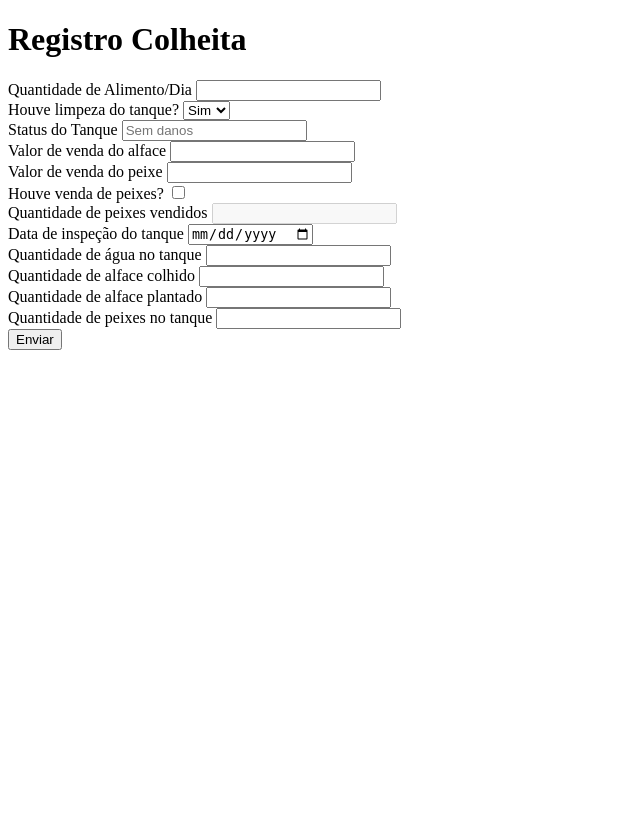
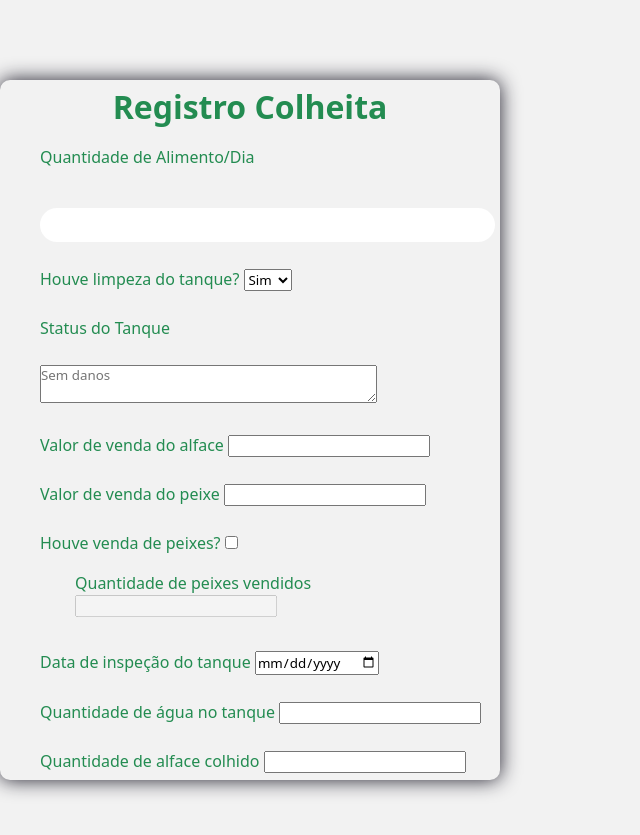
Before and after one commit to thainazanfolin/DashAquaponia, a Django app: page /registro/ in a window 1280 px wide. Shown: the top 835 px of the page, without its empty margins (0-640 px from the left). Run offline with Django 4.2, Linux system fonts and the light colour scheme; data that the repository does not hold is empty; some libraries are stand-ins or nearby versions.

Commit message:
adjusting registration screen

```diff
--- a/DashAquaponia/templates/dash.html
+++ b/DashAquaponia/templates/dash.html
@@ -9,6 +9,12 @@
     <title>Dash Aquaponia</title>
 
     <link rel="stylesheet" href="{% static 'css/style.css' %}">
+    <script src="https://kit.fontawesome.com/0edc8eb879.js" crossorigin="anonymous"></script>
+    <script src="https://cdn.jsdelivr.net/npm/chart.js"></script>
+
+    <link rel="apple-touch-icon" sizes="180x180" href="{% static 'img/apple-touch-icon.png' %}">
+    <link rel="icon" type="image/png" sizes="32x32" href="{% static 'img/favicon-32x32.png' %}">
+    <link rel="icon" type="image/png" sizes="16x16" href="{% static 'img/favicon-16x16.png' %}">
 
 </head>
 <body>
--- a/DashAquaponia/templates/login.html
+++ b/DashAquaponia/templates/login.html
@@ -9,6 +9,12 @@
   <title>Login</title>
   <link rel="stylesheet" href="{% static 'css/style.css' %}">
   <script src="https://kit.fontawesome.com/cf6fa412bd.js" crossorigin="anonymous"></script>
+  <script src="https://kit.fontawesome.com/0edc8eb879.js" crossorigin="anonymous"></script>
+  <script src="https://cdn.jsdelivr.net/npm/chart.js"></script>
+
+  <link rel="apple-touch-icon" sizes="180x180" href="{% static 'img/apple-touch-icon.png' %}">
+  <link rel="icon" type="image/png" sizes="32x32" href="{% static 'img/favicon-32x32.png' %}">
+  <link rel="icon" type="image/png" sizes="16x16" href="{% static 'img/favicon-16x16.png' %}">
 </head>
 
 <body class="loginbody">
--- a/DashAquaponia/templates/registro.html
+++ b/DashAquaponia/templates/registro.html
@@ -1,71 +1,83 @@
 {% load static %}
 
 <!DOCTYPE html>
-<html lang="en">
+<html lang="pt-br">
 <head>
     <meta charset="UTF-8">
     <meta http-equiv="X-UA-Compatible" content="IE=edge">
     <meta name="viewport" content="width=device-width, initial-scale=1.0">
     <title>Registro Colheita</title>
+
+    <link rel="stylesheet" href="{% static 'css/style.css' %}">
+    <script src="https://kit.fontawesome.com/0edc8eb879.js" crossorigin="anonymous"></script>
+    <script src="https://cdn.jsdelivr.net/npm/chart.js"></script>
+
+    <link rel="apple-touch-icon" sizes="180x180" href="{% static 'img/apple-touch-icon.png' %}">
+    <link rel="icon" type="image/png" sizes="32x32" href="{% static 'img/favicon-32x32.png' %}">
+    <link rel="icon" type="image/png" sizes="16x16" href="{% static 'img/favicon-16x16.png' %}">
 </head>
 <body>
     <form action={% url 'DashAquaponia:registro' %} method="POST">
         {% csrf_token %}
+        <div class="registrocontainer">
             <h1>Registro Colheita</h1>
-        <div>
+            <div class="registrolabel">
                 <label for="qtdeAlimentoPeixe" >Quantidade de Alimento/Dia</label>
                 <input type="text" id="qtdeAlimentoPeixe" name="qtdeAlimentoPeixe" required>
             </div>
-        <div>
+            <div class="registrolabel">
                 <label for="limpezaAgua">Houve limpeza do tanque?</label>
                 <select name="limpezaAgua" id="limpezaAgua">
                     <option value="Sim">Sim</option>
                     <option value="Não">Não</option>
                 </select>
             </div>
-        <div>
+            <div class="registrolabel">
                 <label for="statusTanque" >Status do Tanque</label>
-            <input type="text" id="statusTanque" name="statusTanque" placeholder="Sem danos" required>
             </div>
-        <div>
+            <div class="registrolabel">
+                <textarea name="statustanque" id="statustanque" cols="40" rows="2" placeholder="Sem danos"></textarea>
+            </div>
+            <div class="registrolabel">
                 <label for="valorAlface" >Valor de venda do alface</label>
                 <input type="number" id="valorAlface" name="valorAlface" required>
             </div>
-        <div>
+            <div class="registrolabel">
                 <label for="valorPeixe" >Valor de venda do peixe</label>
                 <input type="number" id="valorPeixe" name="valorPeixe" required>
             </div>
-        <div>
+            <div class="registrolabel">
                 <label for="checkVenda">Houve venda de peixes?</label>
                 <input type="checkbox" name="checkVenda" id="checkVenda">
-        <div>
+            <div class="registrolabel">
                 <label for="qtdeVendaPeixe">Quantidade de peixes vendidos</label>
                 <input type="number" name="qtdeVendaPeixe" id="qtdeVendaPeixe">
             </div>
             </div>
-        <div>
+            <div class="registrolabel">
                 <label for="dataInspecao" >Data de inspeção do tanque</label>
                 <input type="date" id="dataInspecao" name="dataInspecao" required>
             </div>
-        <div>
+            <div class="registrolabel">
                 <label for="qtdeAgua" >Quantidade de água no tanque</label>
                 <input type="number" id="qtdeAgua" name="qtdeAgua" required>
             </div>
 
-        <div>
+            <div class="registrolabel">
                 <label for="qtdeAlfaceColhida" >Quantidade de alface colhido</label>
                 <input type="number" id="qtdeAlfaceColhida" name="qtdeAlfaceColhida" required>
             </div>
-        <div>
+            <div class="registrolabel">
                 <label for="qtdeAlfacePlantada" >Quantidade de alface plantado</label>
                 <input type="number" id="qtdeAlfacePlantada" name="qtdeAlfacePlantada" required>
             </div>
-        <div>
+            <div class="registrolabel">
                 <label for="qtdePeixesTanque" >Quantidade de peixes no tanque</label>
                 <input type="number" id="qtdePeixesTanque" name="qtdePeixesTanque" required>
             </div>
 
-        <button type="submit" value="Cadastro" >Enviar</button>
+            <button class="registrobtn" type="submit" value="Cadastro" >Enviar</button>
+        <div class="registrocontainer">
     </form>
 
     <script src="{% static 'js/registro.js' %}"></script>
```
Lines whose indentation alone changed are shown as unchanged.
